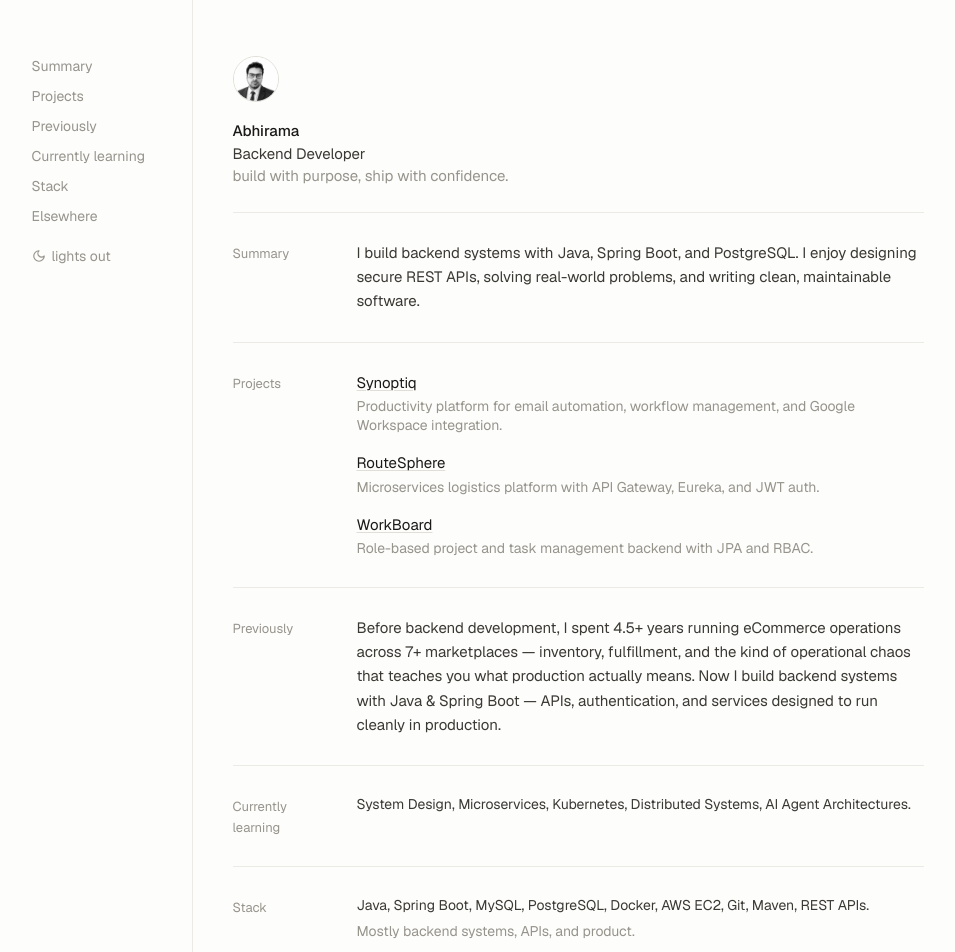
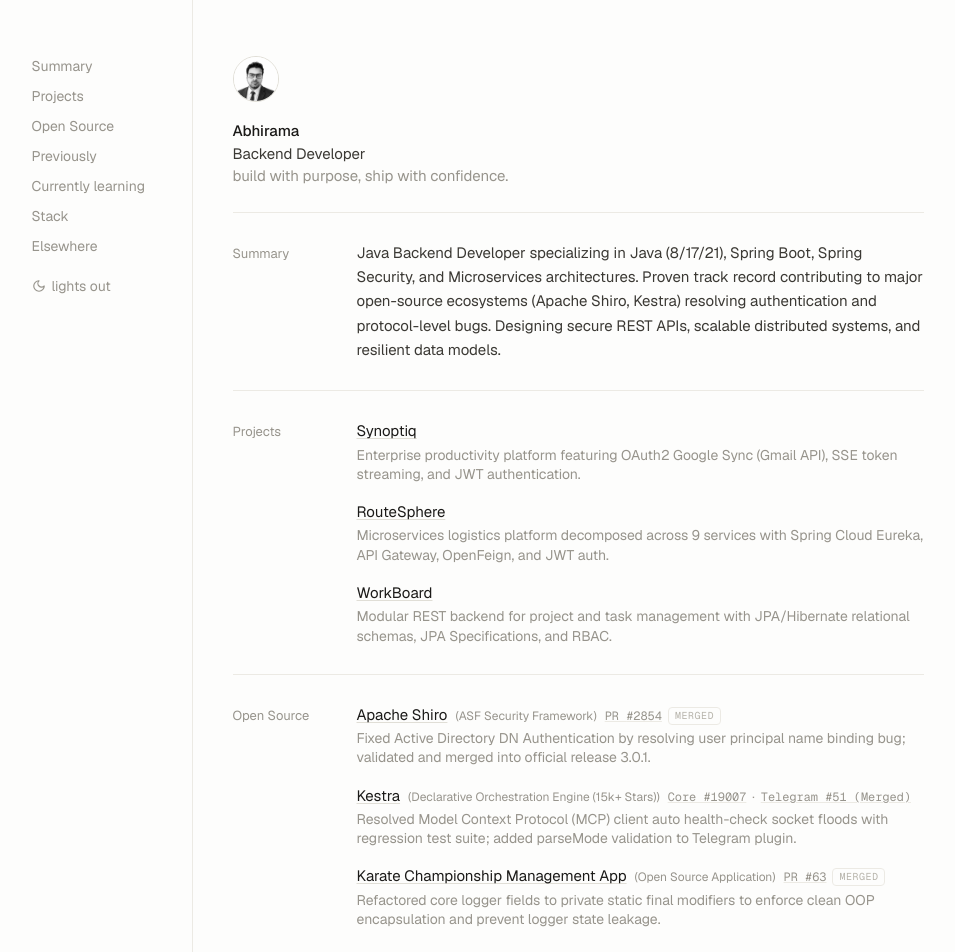
Before and after one commit to abhiramaab/portfolio, a React (Vite) app: page / in a window 1280 px wide. Shown: the top 952 px of the page, without its empty margins (155-1110 px from the left). Built offline with nearby package versions, Linux system fonts and the light colour scheme.

Commit message:
feat: add open source contributions, enhanced projects, and technical skills from resume

```diff
--- a/src/components/Home.jsx
+++ b/src/components/Home.jsx
@@ -1,6 +1,7 @@
 import {
   currentlyLearning,
   elsewhere,
+  openSource,
   previously,
   profile,
   projects,
@@ -48,6 +49,58 @@
           ))}
         </Section>
 
+        <Section id="open-source" label="Open Source">
+          {openSource.map((item) => (
+            <div key={item.name} className="mb-4 last:mb-0">
+              <div className="flex flex-wrap items-baseline gap-x-2">
+                <a
+                  className="ulink text-[15px]"
+                  href={item.href}
+                  target="_blank"
+                  rel="noreferrer"
+                >
+                  {item.name}
+                </a>
+                <span className="text-xs text-muted">({item.repoDesc})</span>
+                {item.prs ? (
+                  <span className="inline-flex items-center gap-1.5 text-xs text-muted">
+                    {item.prs.map((pr, idx) => (
+                      <span key={pr.label} className="inline-flex items-center gap-1.5">
+                        {idx > 0 && <span>·</span>}
+                        <a
+                          href={pr.href}
+                          target="_blank"
+                          rel="noreferrer"
+                          className="font-mono text-xs text-muted underline decoration-line hover:text-ink"
+                        >
+                          {pr.label}
+                        </a>
+                      </span>
+                    ))}
+                  </span>
+                ) : (
+                  <span className="inline-flex items-center gap-1.5">
+                    <a
+                      href={item.href}
+                      target="_blank"
+                      rel="noreferrer"
+                      className="font-mono text-xs text-muted underline decoration-line hover:text-ink"
+                    >
+                      PR {item.pr}
+                    </a>
+                    {item.badge && (
+                      <span className="rounded border border-line px-1.5 py-0.2 font-mono text-[10px] text-faint uppercase tracking-wider">
+                        {item.badge}
+                      </span>
+                    )}
+                  </span>
+                )}
+              </div>
+              <div className="mt-0.5 text-sm leading-snug text-muted">{item.desc}</div>
+            </div>
+          ))}
+        </Section>
+
         <Section id="previously" label="Previously">
           <p className="text-[15px] leading-relaxed text-body">
             {previously.text} {previously.rest}
--- a/src/data.js
+++ b/src/data.js
@@ -11,27 +11,58 @@
   link: {
     href: 'https://project.synoptiq.abhiram.tech',
   },
-  rest: '  I build backend systems with Java, Spring Boot, and PostgreSQL. I enjoy designing secure REST APIs, solving real-world problems, and writing clean, maintainable software.',
+  rest: '  Java Backend Developer specializing in Java (8/17/21), Spring Boot, Spring Security, and Microservices architectures. Proven track record contributing to major open-source ecosystems (Apache Shiro, Kestra) resolving authentication and protocol-level bugs. Designing secure REST APIs, scalable distributed systems, and resilient data models.',
 }
 
 export const projects = [
   {
     name: 'Synoptiq',
     href: 'https://usesynoptiq.com',
-    desc: 'Productivity platform for email automation, workflow management, and Google Workspace integration.',
+    desc: 'Enterprise productivity platform featuring OAuth2 Google Sync (Gmail API), SSE token streaming, and JWT authentication.',
     external: true,
   },
   {
     name: 'RouteSphere',
     href: 'https://github.com/abhiramaab/routesphere-microservices',
-    desc: 'Microservices logistics platform with API Gateway, Eureka, and JWT auth.',
+    desc: 'Microservices logistics platform decomposed across 9 services with Spring Cloud Eureka, API Gateway, OpenFeign, and JWT auth.',
     external: true,
   },
   {
     name: 'WorkBoard',
     href: 'https://github.com/abhiramaab/workboard',
-    desc: 'Role-based project and task management backend with JPA and RBAC.',
+    desc: 'Modular REST backend for project and task management with JPA/Hibernate relational schemas, JPA Specifications, and RBAC.',
     external: true,
+  },
+]
+
+export const openSource = [
+  {
+    name: 'Apache Shiro',
+    href: 'https://github.com/apache/shiro/pull/2854',
+    pr: '#2854',
+    badge: 'Merged',
+    repoDesc: 'ASF Security Framework',
+    desc: 'Fixed Active Directory DN Authentication by resolving user principal name binding bug; validated and merged into official release 3.0.1.',
+  },
+  {
+    name: 'Kestra',
+    href: 'https://github.com/kestra-io/kestra/pull/19007',
+    pr: '#19007',
+    badge: 'PR',
+    prs: [
+      { label: 'Core #19007', href: 'https://github.com/kestra-io/kestra/pull/19007' },
+      { label: 'Telegram #51 (Merged)', href: 'https://github.com/kestra-io/plugin-telegram/pull/51' },
+    ],
+    repoDesc: 'Declarative Orchestration Engine (15k+ Stars)',
+    desc: 'Resolved Model Context Protocol (MCP) client auto health-check socket floods with regression test suite; added parseMode validation to Telegram plugin.',
+  },
+  {
+    name: 'Karate Championship Management App',
+    href: 'https://github.com/AthleticAvi/Karate-Championship-Management-App/pull/63',
+    pr: '#63',
+    badge: 'Merged',
+    repoDesc: 'Open Source Application',
+    desc: 'Refactored core logger fields to private static final modifiers to enforce clean OOP encapsulation and prevent logger state leakage.',
   },
 ]
 
@@ -50,15 +81,23 @@
 
 export const stack = {
   items: [
-    'Java',
+    'Java (8/17/21)',
     'Spring Boot',
+    'Spring Security',
+    'Spring Data JPA',
+    'Hibernate',
+    'Microservices',
+    'Spring Cloud (Eureka, Gateway, OpenFeign)',
+    'PostgreSQL',
     'MySQL',
-    'PostgreSQL',
     'Docker',
     'AWS EC2',
-    'Git',
+    'Redis',
+    'RESTful APIs',
+    'JWT & OAuth2',
+    'Git & GitHub',
     'Maven',
-    'REST APIs',
+    'JUnit 5',
   ],
   subtitle: 'Mostly backend systems, APIs, and product.',
 }
@@ -72,6 +111,7 @@
 export const navSections = [
   { label: 'Summary', id: 'summary' },
   { label: 'Projects', id: 'projects' },
+  { label: 'Open Source', id: 'open-source' },
   { label: 'Previously', id: 'previously' },
   { label: 'Currently learning', id: 'currently-learning' },
   { label: 'Stack', id: 'stack' },
```
Also changed, not shown: 5 other files (tests, documents, lock files or other folders).
